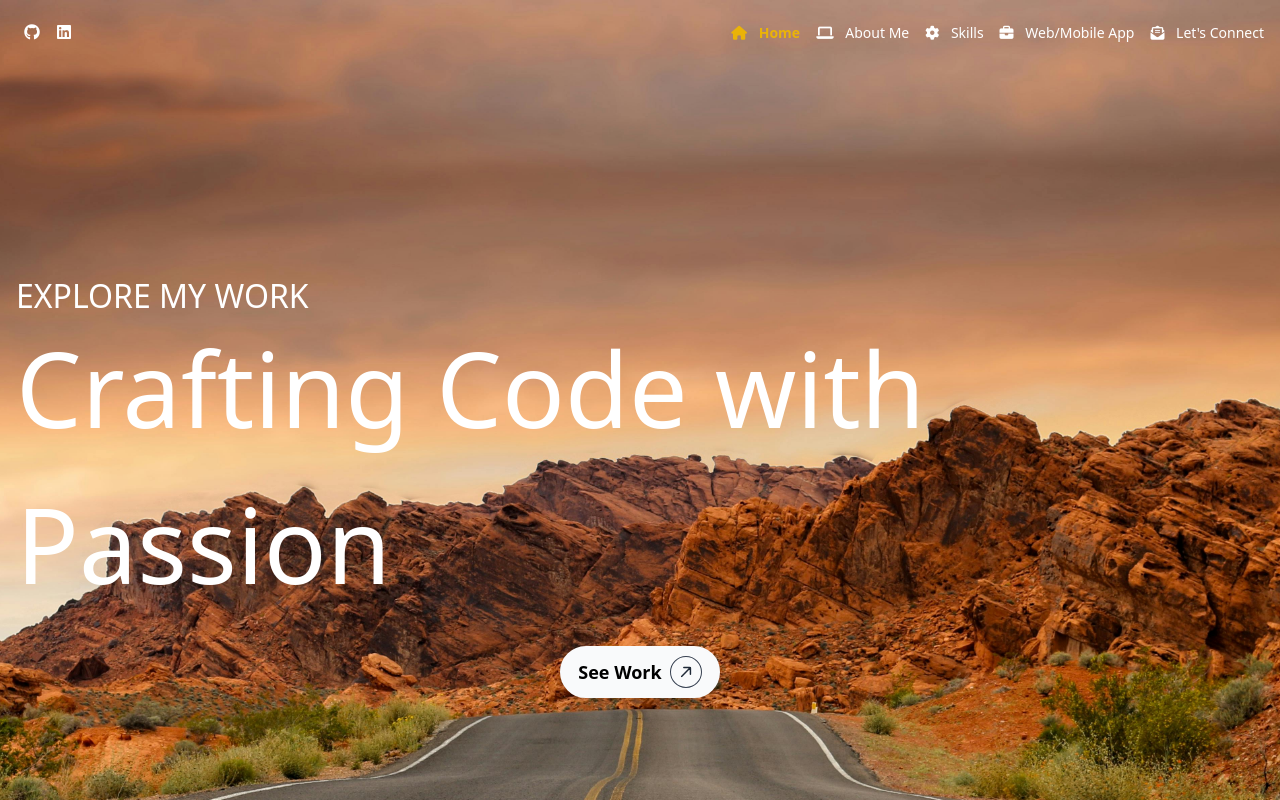
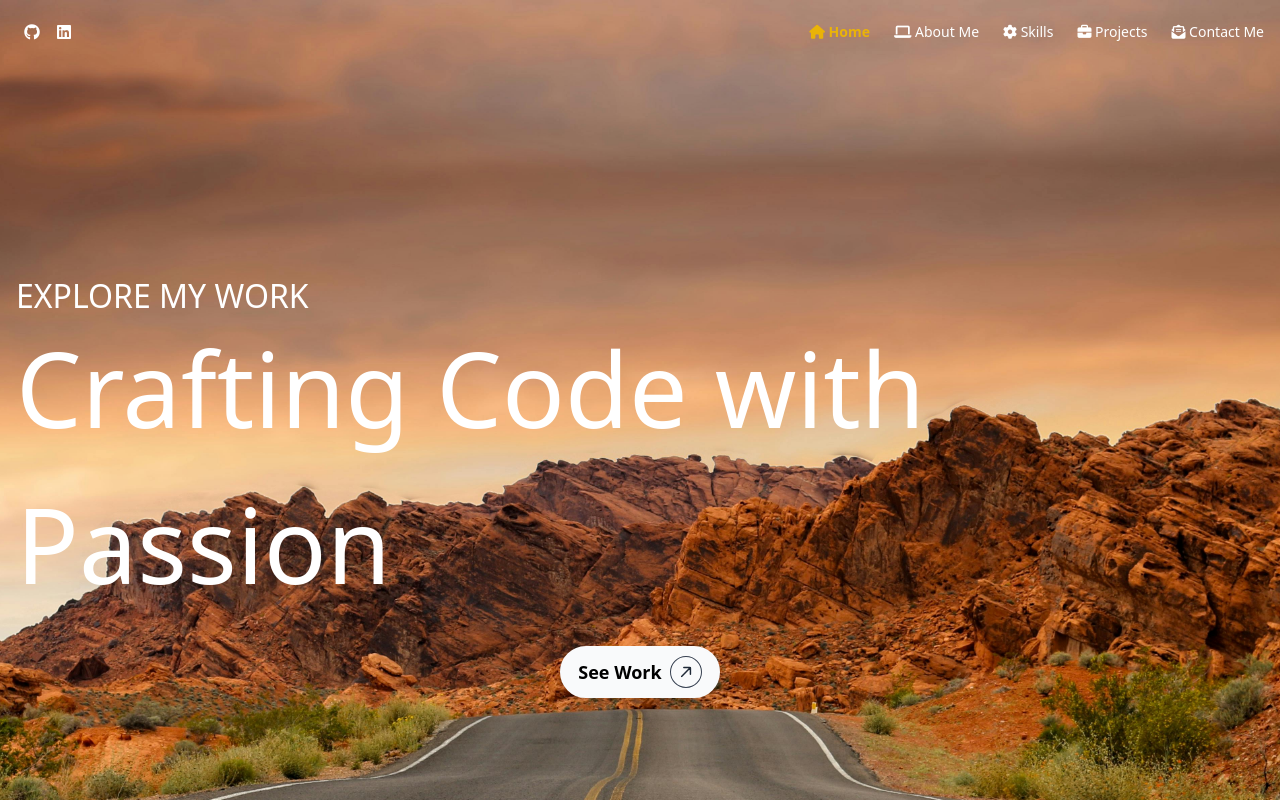
Before and after one commit to cjara002/cj-portfolio, a React (Vite) app: page / in a window 1280 px wide. Shown: the top 800 px of the page. Built offline with nearby package versions, Linux system fonts and the light colour scheme.

Commit message:
revamped navbar mobile view

```diff
--- a/src/components/NavBar/NavBar.tsx
+++ b/src/components/NavBar/NavBar.tsx
@@ -2,7 +2,7 @@ import { useEffect, useState } from "react";
 import NavButton from "../Button/NavButton";
 import urls from "../../helper/Urls";
 import SocialMediaButton from "../Button/SocialMediaButton";
-import { motion } from "framer-motion";
+import { motion, AnimatePresence } from "framer-motion";
 
 const NavBar = () => {
   const [isOpen, setIsOpen] = useState(false);
@@ -12,131 +12,119 @@ const NavBar = () => {
   useEffect(() => {
     const handleScroll = () => {
       const offset = window.scrollY;
-      if (offset > 50) {
-        setScrolled(true);
-      } else {
-        setScrolled(false);
-      }
+      setScrolled(offset > 50);
     };
 
     const sections = document.querySelectorAll("div[id]");
-
-    const observerOptions = {
-      root: null,
-      rootMargin: "-50px 0px 0px 0px",
-      threshold: 0.6,
-    };
+    const observerOptions = { root: null, rootMargin: "-50px 0px 0px 0px", threshold: 0.6 };
 
     const observer = new IntersectionObserver((entries) => {
       entries.forEach((entry) => {
         if (entry.isIntersecting) {
           setActiveSection(entry.target.id);
+          console.log("observer:",entry.target.id)
         }
       });
     }, observerOptions);
 
-    sections.forEach((section) => {
-      observer.observe(section);
-    });
+    sections.forEach((section) => observer.observe(section));
 
     setActiveSection("home");
 
     window.addEventListener("scroll", handleScroll);
-
     return () => {
       window.removeEventListener("scroll", handleScroll);
       sections.forEach((section) => observer.unobserve(section));
     };
   }, []);
 
+  const navLinks = [
+    { href: "#home", text: "Home", icon: "fas fa-home" },
+    { href: "#about-me", text: "About Me", icon: "fas fa-laptop" },
+    { href: "#skills", text: "Skills", icon: "fas fa-gear" },
+    { href: "#projects", text: "Projects", icon: "fas fa-briefcase" },
+    { href: "#contact-me", text: "Contact Me", icon: "fas fa-envelope-open-text" },
+  ];
+
   return (
     <motion.nav
       initial={{ opacity: 0, y: -50 }}
       animate={{ opacity: 1, y: 0 }}
       transition={{ duration: 0.5 }}
-      className={`fixed top-0 w-full z-20 transition-all duration-300 h-16 text-white overflow-x-hidden ${
-        scrolled ? "bg-black" : "bg-transparent"
+      className={`fixed top-0 w-full z-20 transition-all duration-300 h-16 ${
+        scrolled ? "bg-black text-white" : "bg-transparent text-white"
       }`}
     >
-      <div className="mx-auto flex justify-between items-center h-full px-4 overflow-x-hidden">
+      <div className="mx-auto flex justify-between items-center h-full px-4">
         <div className="flex h-8 w-32">
           <SocialMediaButton
             href={urls.github}
             iconClass="fab fa-github"
-            hoverWithColor={"hover:bg-black"}
+            hoverWithColor="hover:bg-black"
           />
           <SocialMediaButton
             href={urls.linkedin}
             iconClass="fab fa-linkedin"
-            hoverWithColor={"hover:bg-[#0a66c2]"}
+            hoverWithColor="hover:bg-[#0a66c2]"
           />
         </div>
 
+        {/* Hamburger Menu Button */}
         <button
-          className="text-white lg:hidden"
+          className="text-white lg:hidden focus:outline-none"
           onClick={() => setIsOpen(!isOpen)}
         >
-          <i className={`fas ${isOpen ? "fa-times" : "fa-bars"}`}></i>
+          <i className={`fas ${isOpen ? "fa-times" : "fa-bars"} fa-lg`}></i>
         </button>
 
-        <motion.div
-          initial={{ opacity: 0 }}
-          animate={{ opacity: 1 }}
-          transition={{ duration: 0.3, delay: 0.3 }}
-          className={`z-20 lg:flex flex-col lg:flex-row lg:items-center lg:space-x-4 space-y-2 lg:space-y-0 ${
-            isOpen ? "block" : "hidden"
-          } lg:block`}
-        >
-          <ul className="flex flex-col lg:flex-row lg:space-x-4 items-center">
-            <li>
+        {/* Desktop Menu */}
+        <div className="hidden lg:flex space-x-6 items-center">
+          <ul className="flex space-x-6">
+            {navLinks.map(({ href, text, icon }) => (
               <NavButton
-                href="#home"
+                key={href}
+                href={href}
                 textSize="text-lg sm:text-sm text-white"
-                text="Home"
-                iconClass="fa-1x mr-2 fas fa-home"
-                isActive={activeSection === "home"}
+                text={text}
+                iconClass={icon}
+                isActive={activeSection === href.replace("#", "")}
               />
-            </li>
-            <li>
-              <NavButton
-                href="#about-me"
-                textSize="text-lg sm:text-sm text-white"
-                text="About Me"
-                iconClass="fa-1x mr-2 fas fa-laptop"
-                isActive={activeSection === "about-me"}
-              />
-            </li>
-            <li>
-              <NavButton
-                href="#skills"
-                textSize="text-lg sm:text-sm text-white"
-                text="Skills"
-                iconClass="fa-1x mr-2 fas fa-gear"
-                isActive={activeSection === "skills"}
-              />
-            </li>
-            <li>
-              <NavButton
-                href="#projects"
-                textSize="text-lg sm:text-sm text-white"
-                text="Web/Mobile App"
-                title="Web/Mobile App"
-                iconClass="fa-1x mr-2 fas fa-briefcase"
-                isActive={activeSection === "projects"}
-              />
-            </li>
-            <li>
-              <NavButton
-                href="#contact-me"
-                textSize="text-lg sm:text-sm text-white"
-                text="Let's Connect"
-                title="Let's Connect"
-                iconClass="fa-1x mr-2 fas fa-envelope-open-text"
-                isActive={activeSection === "contact-me"}
-              />
-            </li>
+            ))}
           </ul>
-        </motion.div>
+        </div>
+
+        {/* Mobile Menu */}
+        <AnimatePresence>
+          {isOpen && (
+            <motion.div
+              className="absolute top-full left-0 w-full bg-black text-white shadow-md lg:hidden"
+              initial={{ height: 0, opacity: 0 }}
+              animate={{ height: "auto", opacity: 1 }}
+              exit={{ height: 0, opacity: 0 }}
+              transition={{ duration: 0.3 }}
+            >
+              <ul className="flex flex-col px-4 py-2 space-y-2">
+                {navLinks.map(({ href, text, icon }) => (
+                  <motion.li
+                    key={href}
+                    initial={{ opacity: 0, y: -10 }}
+                    animate={{ opacity: 1, y: 0 }}
+                    exit={{ opacity: 0, y: -10 }}
+                    transition={{ duration: 0.2 }}
+                  >
+                    <NavButton
+                      href={href}
+                      textSize="text-lg text-white"
+                      text={text}
+                      iconClass={icon}
+                      isActive={activeSection === href.substring(1)}
+                    />
+                  </motion.li>
+                ))}
+              </ul>
+            </motion.div>
+          )}
+        </AnimatePresence>
       </div>
     </motion.nav>
   );
```
